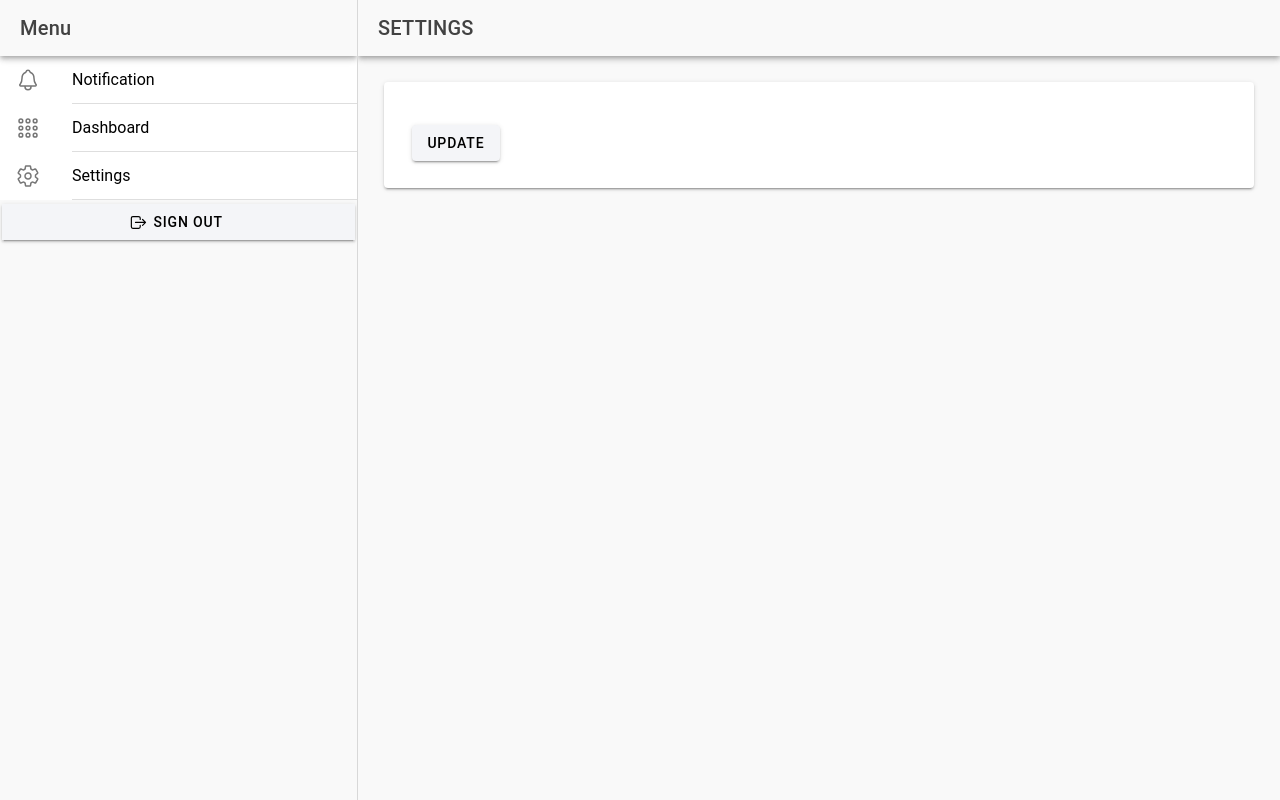
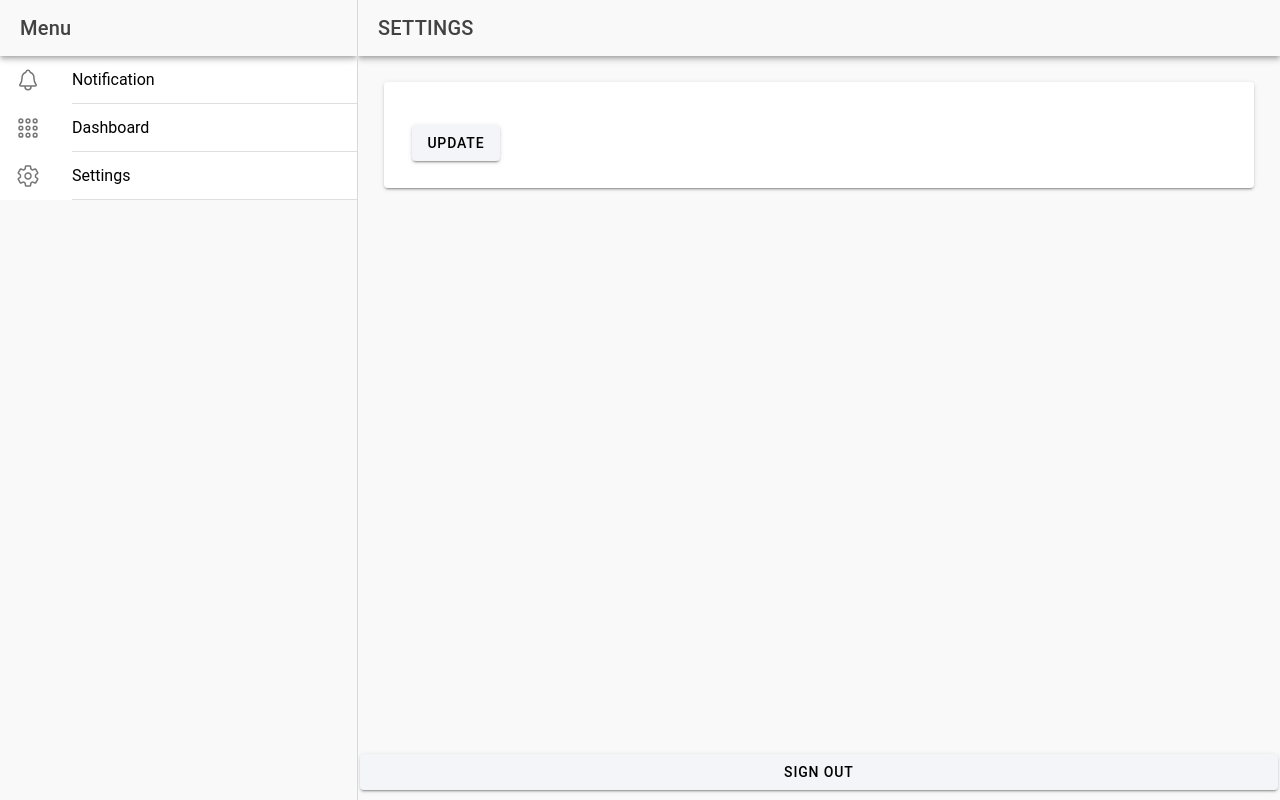
Before and after one commit to nam270903/ALERTS, a React (Vite) app: page /app/Settings in a window 1280 px wide. Built offline with nearby package versions, Linux system fonts and the light colour scheme.

Commit message:
change sig-out-button to setting

```diff
--- a/src/pages/Menu.tsx
+++ b/src/pages/Menu.tsx
@@ -14,14 +14,12 @@ import {
   IonIcon,
 } from '@ionic/react';
 import { Redirect, Route } from 'react-router';
-import { notificationsOutline, appsOutline, logOutOutline, settingsOutline } from 'ionicons/icons';
-import { useState } from 'react';
+import { notificationsOutline, appsOutline, settingsOutline } from 'ionicons/icons';
 
 import Notification from './Notification';
 import Dashboard from './Dashboard';
 import AgentInfo from './AgentInfo';
 import NotificationInfo from './NotificationInfo';
-import LogoutAlert from './LogoutAlert';
 import Settings from './Settings';
 
 const Menu: React.FC = () => {
@@ -30,16 +28,6 @@ const Menu: React.FC = () => {
     { name: 'Dashboard', url: '/app/Dashboard', icon: appsOutline },
     { name: 'Settings', url: '/app/Settings', icon: settingsOutline}
   ];
-  const [showLogoutAlert, setShowLogoutAlert] = useState(false);
-
-  const handleLogout = () => {
-    setShowLogoutAlert(true);
-  };
-
-  const confirmLogout = () => {
-    console.log('User has been logged out.');
-    setShowLogoutAlert(false);
-  };
 
   return (
     <IonPage style={{ width: '100%', height: '100%' }}>
@@ -61,16 +49,6 @@ const Menu: React.FC = () => {
               </IonMenuToggle>
             ))}
 
-            <IonButton onClick={handleLogout} expand="full">
-              <IonIcon icon={logOutOutline} slot="start" />
-              Sign out
-            </IonButton>
-
-            <LogoutAlert
-            isOpen={showLogoutAlert}
-            onDidDismiss={() => setShowLogoutAlert(false)}
-            onLogoutConfirmed={confirmLogout}
-          />
           </IonContent>
         </IonMenu>
 
--- a/src/pages/Settings.css
+++ b/src/pages/Settings.css
@@ -1,4 +1,6 @@
-.rounded-card {
-    border-radius: 15px; /* Adjust the radius as needed */
-    overflow: hidden;
-  }
+ion-button.ion-button {
+  margin-top: auto;
+  border-radius: 15px;
+  background-color: rgb(255, 0, 0);
+  margin-bottom: 10px;
+}
--- a/src/pages/Settings.tsx
+++ b/src/pages/Settings.tsx
@@ -15,13 +15,18 @@ import {
   IonInput,
   IonButton,
   IonAlert,
+  IonIcon
 } from '@ionic/react';
+import LogoutAlert from './LogoutAlert';
+import { logOutOutline } from 'ionicons/icons';
+import './Settings.css';
 
 const Settings: React.FC = () => {
   const [phoneNumber, setPhoneNumber] = useState('');
   const [displayedPhoneNumber, setDisplayedPhoneNumber] = useState('');
   const [showAlert, setShowAlert] = useState(false);
   const [inputSectionVisible, setInputSectionVisible] = useState(false);
+  const [showLogoutAlert, setShowLogoutAlert] = useState(false);
 
   const handlePhoneNumberChange = (event: any) => {
     const value = event.detail.value.replace(/[^0-9]/g, '');
@@ -42,6 +47,15 @@ const Settings: React.FC = () => {
 
   const handleSavePhoneNumber = () => {
     setInputSectionVisible(true);
+  };
+
+  const handleLogout = () => {
+    setShowLogoutAlert(true);
+  };
+
+  const confirmLogout = () => {
+    console.log('User has been logged out.');
+    setShowLogoutAlert(false);
   };
 
   return (
@@ -104,6 +118,16 @@ const Settings: React.FC = () => {
           buttons={['OK']}
         />
       </IonContent>
+
+      <IonButton className='ion-button'>
+        Sign out
+      </IonButton>
+
+      <LogoutAlert
+        isOpen={showLogoutAlert}
+        onDidDismiss={() => setShowLogoutAlert(false)}
+        onLogoutConfirmed={confirmLogout}
+      />
     </IonPage>
   );
 };
```
